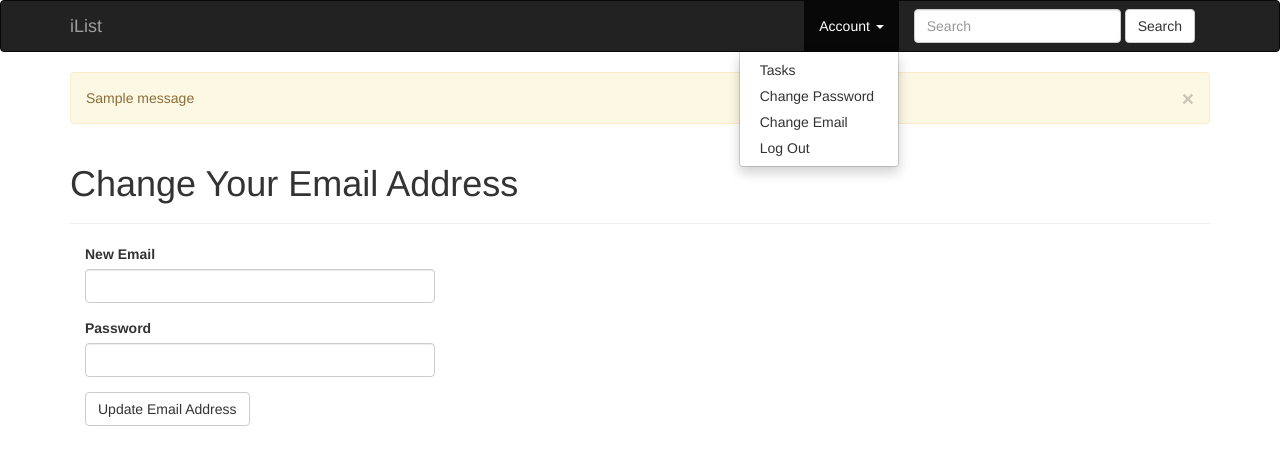
After one commit to Julzmbugua/A21, a Flask app: page /auth/change-email in a window 1280 px wide, after a click on "Account". The commit adds this page. Shown: the top 465 px of the page. Run offline with Flask 2, Linux system fonts and the light colour scheme; a user stored in the database is signed in; tables that the repository leaves empty hold one stand-in row (values such as "Sample post"); one stand-in notice (Sample message) is shown; some libraries are stand-ins or nearby versions.

Commit message:
Users can now change password and email, and also they reset password

```diff
--- a/app/auth/forms.py
+++ b/app/auth/forms.py
@@ -32,3 +32,39 @@ class RegistrationForm(Form):
     def validate_username(self, field):
         if User.query.filter_by(username=field.data).first():
             raise ValidationError('Username already in use.')
+
+class ChangePasswordForm(Form):
+    old_password = PasswordField('Old password', validators=[Required()])
+    password = PasswordField('New password', validators=[
+        Required(), EqualTo('password2', message='Passwords must match')])
+    password2 = PasswordField('Confirm new password', validators=[Required()])
+    submit = SubmitField('Update Password')
+
+class PasswordResetRequestForm(Form):
+    email = StringField('Email', validators=[Required(), Length(1, 64),
+                                             Email()])
+    submit = SubmitField('Reset Password')
+
+
+class PasswordResetForm(Form):
+    email = StringField('Email', validators=[Required(), Length(1, 64),
+                                             Email()])
+    password = PasswordField('New Password', validators=[
+        Required(), EqualTo('password2', message='Passwords must match')])
+    password2 = PasswordField('Confirm password', validators=[Required()])
+    submit = SubmitField('Reset Password')
+
+    def validate_email(self, field):
+        if User.query.filter_by(email=field.data).first() is None:
+            raise ValidationError('Unknown email address.')
+
+
+class ChangeEmailForm(Form):
+    email = StringField('New Email', validators=[Required(), Length(1, 64),
+                                                 Email()])
+    password = PasswordField('Password', validators=[Required()])
+    submit = SubmitField('Update Email Address')
+
+    def validate_email(self, field):
+        if User.query.filter_by(email=field.data).first():
+            raise ValidationError('Email already registered.')
--- a/app/auth/views.py
+++ b/app/auth/views.py
@@ -5,7 +5,9 @@ from . import auth
 from .. import db
 from ..models import User
 from ..email import send_email
-from .forms import LoginForm, RegistrationForm
+from .forms import LoginForm, RegistrationForm, ChangePasswordForm, \
+    PasswordResetRequestForm, PasswordResetForm, ChangeEmailForm
+
 
 
 @auth.before_app_request
@@ -31,7 +33,7 @@ def login():
         user = User.query.filter_by(email=form.email.data).first()
         if user is not None and user.verify_password(form.password.data):
             login_user(user, form.remember_me.data)
-            return redirect(request.args.get('next') or url_for('main.index'))
+            return redirect(request.args.get('next') or url_for('main.task'))
         flash('Invalid username or password.')
     return render_template('auth/login.html', form=form)
 
@@ -81,3 +83,82 @@ def resend_confirmation():
                'auth/email/confirm', user=current_user, token=token)
     flash('A new confirmation email has been sent to you by email.')
     return redirect(url_for('main.index'))
+
+@auth.route('/change-password', methods=['GET', 'POST'])
+@login_required
+def change_password():
+    form = ChangePasswordForm()
+    if form.validate_on_submit():
+        if current_user.verify_password(form.old_password.data):
+            current_user.password = form.password.data
+            db.session.add(current_user)
+            flash('Your password has been updated.')
+            return redirect(url_for('main.index'))
+        else:
+            flash('Invalid password.')
+    return render_template("auth/change_password.html", form=form)
+
+
+@auth.route('/reset', methods=['GET', 'POST'])
+def password_reset_request():
+    if not current_user.is_anonymous:
+        return redirect(url_for('main.index'))
+    form = PasswordResetRequestForm()
+    if form.validate_on_submit():
+        user = User.query.filter_by(email=form.email.data).first()
+        if user:
+            token = user.generate_reset_token()
+            send_email(user.email, 'Reset Your Password',
+                       'auth/email/reset_password',
+                       user=user, token=token,
+                       next=request.args.get('next'))
+        flash('An email with instructions to reset your password has been '
+              'sent to you.')
+        return redirect(url_for('auth.login'))
+    return render_template('auth/reset_password.html', form=form)
+
+
+@auth.route('/reset/<token>', methods=['GET', 'POST'])
+def password_reset(token):
+    if not current_user.is_anonymous:
+        return redirect(url_for('main.index'))
+    form = PasswordResetForm()
+    if form.validate_on_submit():
+        user = User.query.filter_by(email=form.email.data).first()
+        if user is None:
+            return redirect(url_for('main.index'))
+        if user.reset_password(token, form.password.data):
+            flash('Your password has been updated.')
+            return redirect(url_for('auth.login'))
+        else:
+            return redirect(url_for('main.index'))
+    return render_template('auth/reset_password.html', form=form)
+
+
+@auth.route('/change-email', methods=['GET', 'POST'])
+@login_required
+def change_email_request():
+    form = ChangeEmailForm()
+    if form.validate_on_submit():
+        if current_user.verify_password(form.password.data):
+            new_email = form.email.data
+            token = current_user.generate_email_change_token(new_email)
+            send_email(new_email, 'Confirm your email address',
+                       'auth/email/change_email',
+                       user=current_user, token=token)
+            flash('An email with instructions to confirm your new email '
+                  'address has been sent to you.')
+            return redirect(url_for('main.index'))
+        else:
+            flash('Invalid email or password.')
+    return render_template("auth/change_email.html", form=form)
+
+
+@auth.route('/change-email/<token>')
+@login_required
+def change_email(token):
+    if current_user.change_email(token):
+        flash('Your email address has been updated.')
+    else:
+        flash('Invalid request.')
+    return redirect(url_for('main.index'))
--- /dev/null
+++ b/app/templates/auth/change_email.html
@@ -0,0 +1,13 @@
+{% extends "base.html" %}
+{% import "bootstrap/wtf.html" as wtf %}
+
+{% block title %}iList - Change Email Address{% endblock %}
+
+{% block page_content %}
+<div class="page-header">
+    <h1>Change Your Email Address</h1>
+</div>
+<div class="col-md-4">
+    {{ wtf.quick_form(form) }}
+</div>
+{% endblock %}
--- a/app/templates/base.html
+++ b/app/templates/base.html
@@ -1,6 +1,10 @@
 {% extends "bootstrap/base.html" %}
 
 {% block title %}iList{% endblock %}
+{% block head %}
+{{ super() }}
+<link rel="icon" href="{{ url_for('static', filename='favicon.ico') }}" type="image/x-icon">
+{% endblock %}
 
 {% block navbar %}
 <div class="navbar navbar-inverse" role="navigation">
@@ -12,17 +16,42 @@
                 <span class="icon-bar"></span>
                 <span class="icon-bar"></span>
             </button>
-            <a class="navbar-brand" href="{{ url_for('main.index') }}">iList</a>
+
+
+                {% if current_user.is_authenticated %}
+                <a class="navbar-brand" href="{{ url_for('main.task') }}">iList</a>
+                {% else %}
+                <a class="navbar-brand" href="{{ url_for('main.index') }}">iList</a>
+                {% endif %}
         </div>
         <div class="navbar-collapse collapse">
             <ul class="nav navbar-nav navbar-right">
                 {% if current_user.is_authenticated %}
-                <li><a href="{{ url_for('auth.logout') }}">Log Out</a></li>
+
+                <li class="dropdown">
+                    <a href="#" class="dropdown-toggle" data-toggle="dropdown">
+                        Account <b class="caret"></b>
+                    </a>
+                    <ul class="dropdown-menu">
+                        <li><a href="{{ url_for('main.task') }}">Tasks</a></li>
+                        <li><a href="{{ url_for('auth.change_password') }}">Change Password</a></li>
+                        <li><a href="{{ url_for('auth.change_email_request') }}">Change Email</a></li>
+                        <li><a href="{{ url_for('auth.logout') }}">Log Out</a></li>
+                    </ul>
+                </li>
+
                 {% else %}
                 <li><a href="{{ url_for('auth.login') }}">Log In</a></li>
                 <li><a href="{{ url_for('auth.register') }}">Sign up</a></li>
                 {% endif %}
+                <form class="navbar-form navbar-left" role="search">
+                    <div class="form-group">
+                        <input type="text" class="form-control" placeholder="Search">
+                    </div>
+                        <button type="submit" class="btn btn-default"> Search </button>
+                </form>
             </ul>
+
 
         </div>
     </div>
--- a/manage.py
+++ b/manage.py
@@ -11,7 +11,7 @@ migrate = Migrate(app, db)
 
 
 def make_shell_context():
-    return dict(app=app, db=db, User=User, Role=Role)
+    return dict(app=app, db=db, User=User, Role=Role, Task=Task)
 manager.add_command("shell", Shell(make_context=make_shell_context))
 manager.add_command('db', MigrateCommand)
 
```
Also changed, not shown: app/main/forms.py (+10 -0 lines), app/main/views.py (+29 -1 lines), app/models.py (+7 -0 lines), app/templates/auth/change_password.html (added, +13 -0 lines), app/templates/auth/reset_password.html (added, +13 -0 lines), app/templates/my_tasks.html (added, +35 -0 lines), app/templates/user.html (added, +10 -0 lines), migrations/versions/283910c06805_added_tasks_table.py (added, +30 -0 lines), app/static/bb.jpg (added), app/static/search.gif (added).
